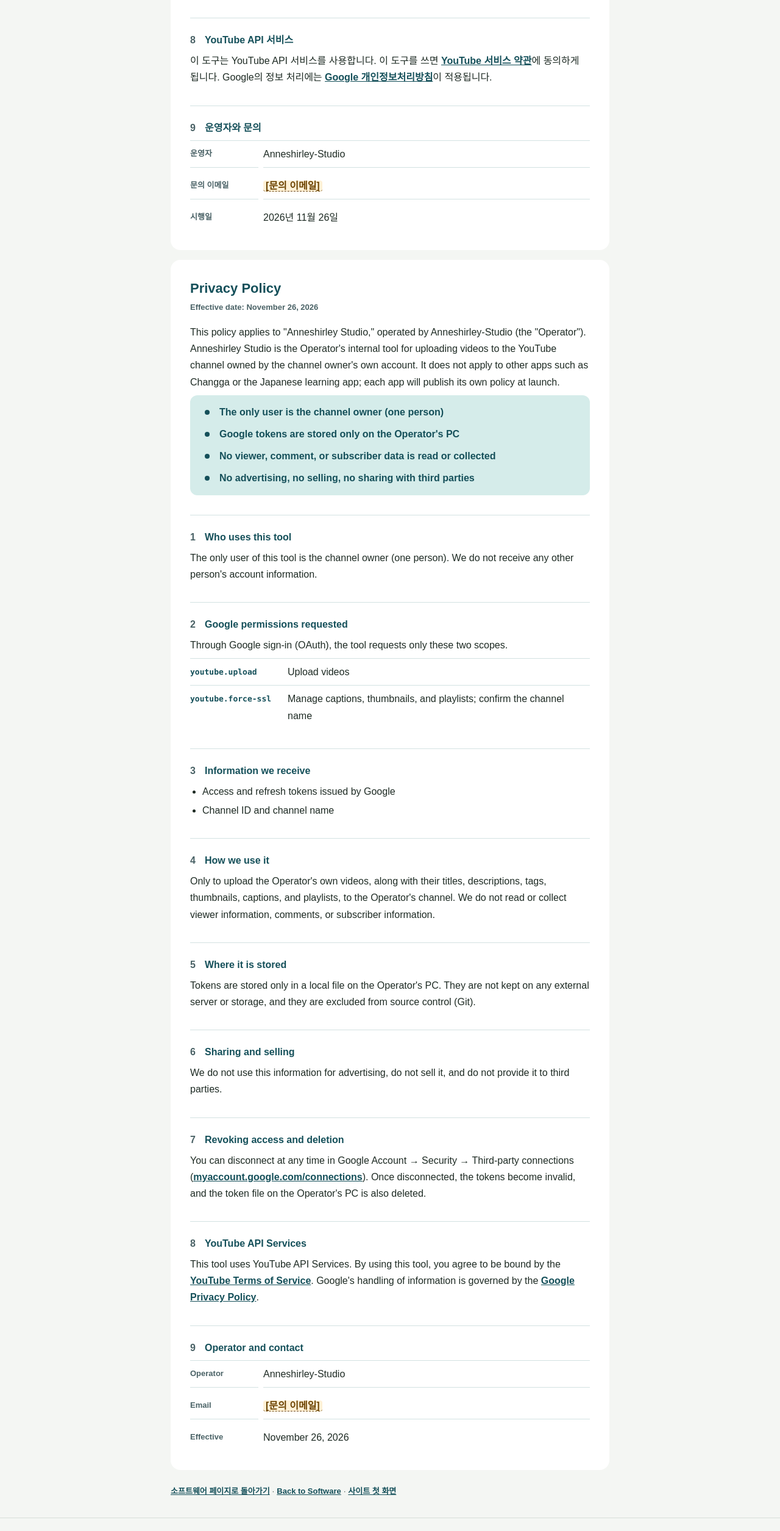
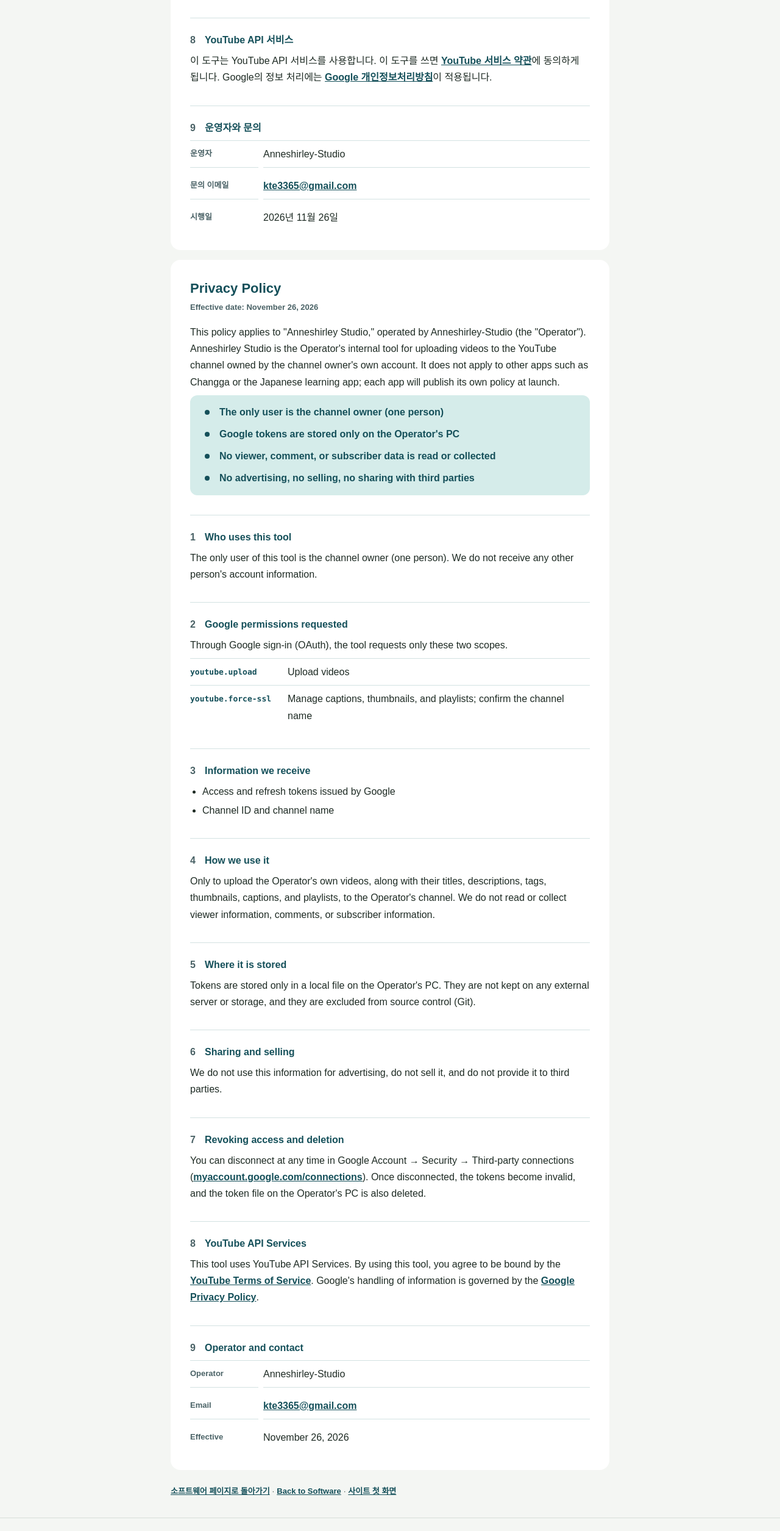
Before and after one commit to anneshirley-dev/helio-realty, a plain HTML site: page privacy.html in a window 1280 px wide. Shown: the part 1815-4325 px from the top of the page at 61% size. Drawn offline with Linux system fonts and the light colour scheme.

Commit message:
개인정보처리방침 문의 이메일 채움 — T-20261126-01

```diff
--- a/privacy.html
+++ b/privacy.html
@@ -126,7 +126,7 @@ footer{margin-top:32px;padding:24px 0 32px;border-top:1px solid var(--line);font
   <p>이 도구는 YouTube API 서비스를 사용합니다. 이 도구를 쓰면 <a href="https://www.youtube.com/t/terms" rel="noopener">YouTube 서비스 약관</a>에 동의하게 됩니다. Google의 정보 처리에는 <a href="https://policies.google.com/privacy" rel="noopener">Google 개인정보처리방침</a>이 적용됩니다.</p></section>
 
  <section aria-labelledby="ko-9"><h3 id="ko-9"><b>9</b>운영자와 문의</h3>
-  <dl class="contact"><dt>운영자</dt><dd>Anneshirley-Studio</dd><dt>문의 이메일</dt><dd><span class="ph" data-fill="email">[문의 이메일]</span></dd><dt>시행일</dt><dd><time datetime="2026-11-26">2026년 11월 26일</time></dd></dl></section>
+  <dl class="contact"><dt>운영자</dt><dd>Anneshirley-Studio</dd><dt>문의 이메일</dt><dd><a href="mailto:kte3365@gmail.com">kte3365@gmail.com</a></dd><dt>시행일</dt><dd><time datetime="2026-11-26">2026년 11월 26일</time></dd></dl></section>
 </article>
 
 <article class="card policy" id="en" lang="en" aria-labelledby="h-en">
@@ -166,7 +166,7 @@ footer{margin-top:32px;padding:24px 0 32px;border-top:1px solid var(--line);font
   <p>This tool uses YouTube API Services. By using this tool, you agree to be bound by the <a href="https://www.youtube.com/t/terms" rel="noopener">YouTube Terms of Service</a>. Google's handling of information is governed by the <a href="https://policies.google.com/privacy" rel="noopener">Google Privacy Policy</a>.</p></section>
 
  <section aria-labelledby="en-9"><h3 id="en-9"><b>9</b>Operator and contact</h3>
-  <dl class="contact"><dt>Operator</dt><dd>Anneshirley-Studio</dd><dt>Email</dt><dd><span class="ph" data-fill="email">[문의 이메일]</span></dd><dt>Effective</dt><dd><time datetime="2026-11-26">November 26, 2026</time></dd></dl></section>
+  <dl class="contact"><dt>Operator</dt><dd>Anneshirley-Studio</dd><dt>Email</dt><dd><a href="mailto:kte3365@gmail.com">kte3365@gmail.com</a></dd><dt>Effective</dt><dd><time datetime="2026-11-26">November 26, 2026</time></dd></dl></section>
 </article>
 
 <p class="back"><a href="software.html">소프트웨어 페이지로 돌아가기</a> · <a href="software.html" lang="en">Back to Software</a> · <a href="./">사이트 첫 화면</a></p>
```
